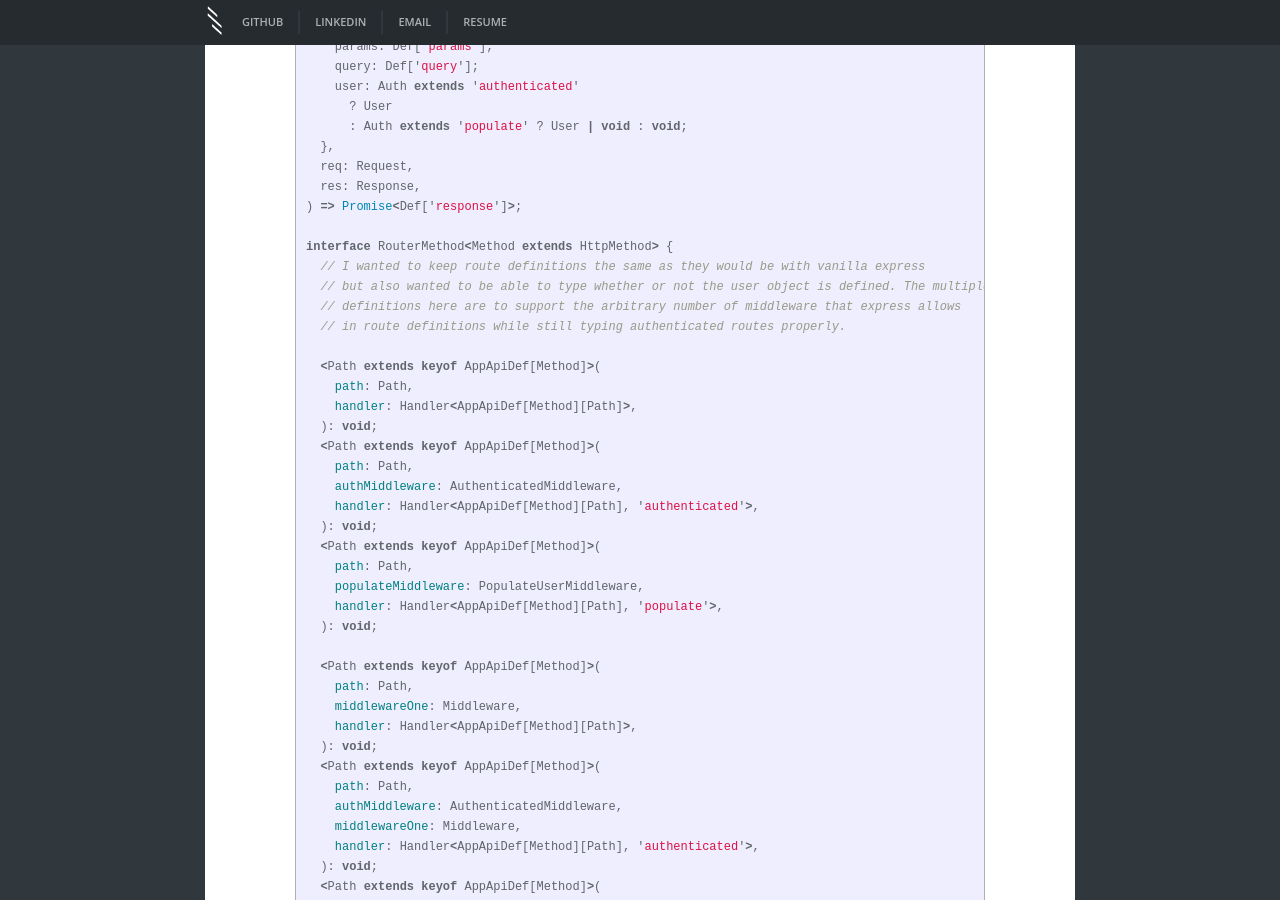
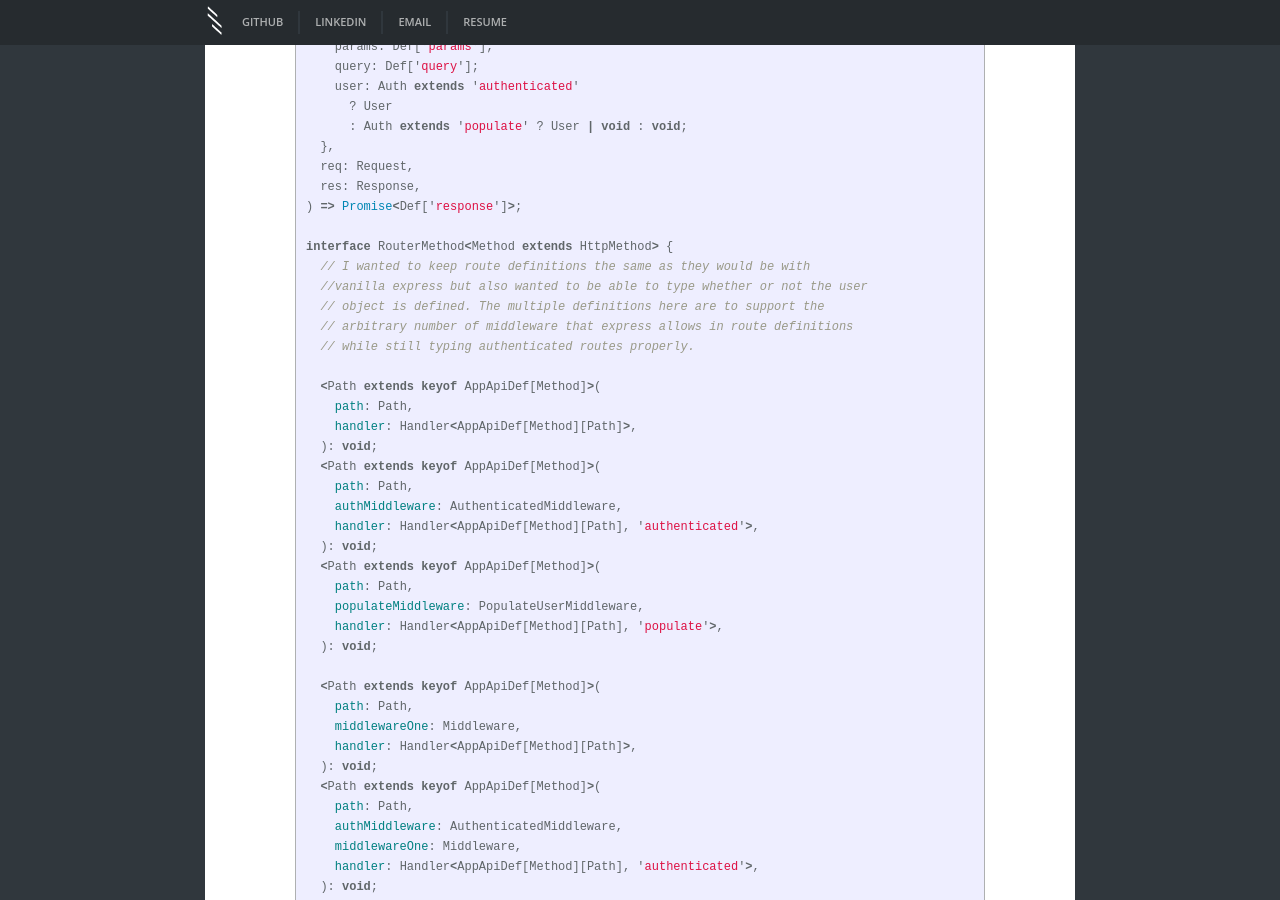
Before and after one commit to shamwow/shahmeer-jekyll, a Jekyll site: the page built from _posts/2018-08-05-end-to-api-typing.md, in a window 1280 px wide and 900 px high, scrolled down 2264 px. Built offline with Jekyll 4.4.1, drawn with Linux system fonts in a browser that asks for light colours; some of the changed text lies outside the part shown.

```diff
--- a/_posts/2018-08-05-end-to-api-typing.md
+++ b/_posts/2018-08-05-end-to-api-typing.md
@@ -81,10 +81,11 @@
 ) => Promise<Def['response']>;
 
 interface RouterMethod<Method extends HttpMethod> {
-  // I wanted to keep route definitions the same as they would be with vanilla express
-  // but also wanted to be able to type whether or not the user object is defined. The multiple
-  // definitions here are to support the arbitrary number of middleware that express allows
-  // in route definitions while still typing authenticated routes properly.
+  // I wanted to keep route definitions the same as they would be with
+  //vanilla express but also wanted to be able to type whether or not the user
+  // object is defined. The multiple definitions here are to support the
+  // arbitrary number of middleware that express allows in route definitions
+  // while still typing authenticated routes properly.
 
   <Path extends keyof AppApiDef[Method]>(
     path: Path,
@@ -159,8 +160,8 @@
       this.router[method](
         path.toString(),
         ...(<any>middlewareAndHandler),
-        // AsyncFunc just wraps the async function passed in to return a 500 error
-        // code if something goes wrong.
+        // AsyncFunc just wraps the async function passed in to return a 500
+        // error code if something goes wrong.
         AsyncFunc(async function(req, res) {
           const { status, data } = <any>await handler(
             {
@@ -217,8 +218,8 @@
   // The result could also be one of these and we should handle the error cases.
   // Even though the url for the API request is statically checked for, this 404
   // needs to be included because authenticated routes can return a 404 (see above).
-  // We could avoid this by explicitly passing in a user object to this method but it
-  // hasn't been a source of errors for me so I haven't bothered.
+  // We could avoid this by explicitly passing in a user object to this method
+  // but it hasn't been a source of errors for me so I haven't bothered.
   | { status: 404; data: void }
   | { status: 500; data: void }
 > {
```
